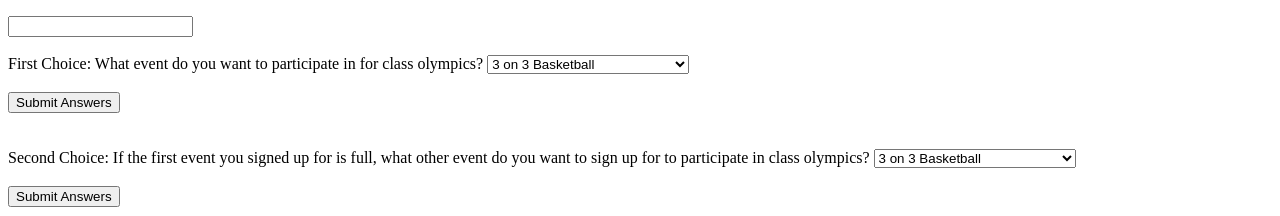
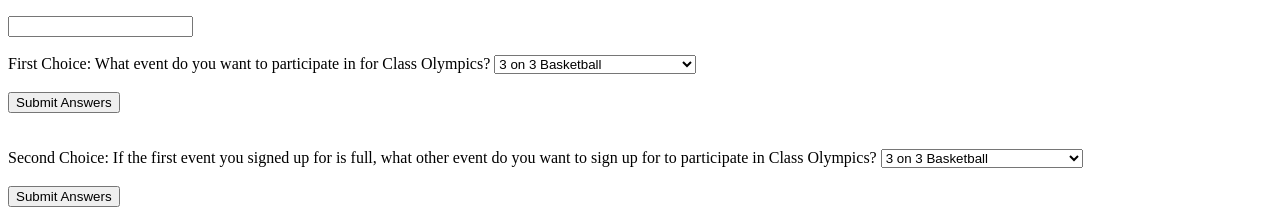
Before and after one commit to J0hnK12/base-fullstack, a website: page public/index.html in a window 1280 px wide. Shown: the part 311-527 px from the top of the page. Drawn offline with nearby package versions, Linux system fonts and the light colour scheme.

Commit message:
Update index.html

```diff
--- a/public/index.html
+++ b/public/index.html
@@ -34,7 +34,7 @@
     <input>
     <br>
     <br>
-    <label for="event1">First Choice: What event do you want to participate in for class olympics?</label>
+    <label for="event1">First Choice: What event do you want to participate in for Class Olympics?</label>
     <select name="event1">
         <option value="a1">3 on 3 Basketball</option>
         <option value="b1">3 Point Shootout</option>
@@ -93,7 +93,7 @@
     <br>
     <br>
     <br>
-    <label for="event2">Second Choice: If the first event you signed up for is full, what other event do you want to sign up for to participate in class olympics?</label>
+    <label for="event2">Second Choice: If the first event you signed up for is full, what other event do you want to sign up for to participate in Class Olympics?</label>
     <select name="event2">
         <option value="a2">3 on 3 Basketball</option>
         <option value="b2">3 Point Shootout</option>
```
